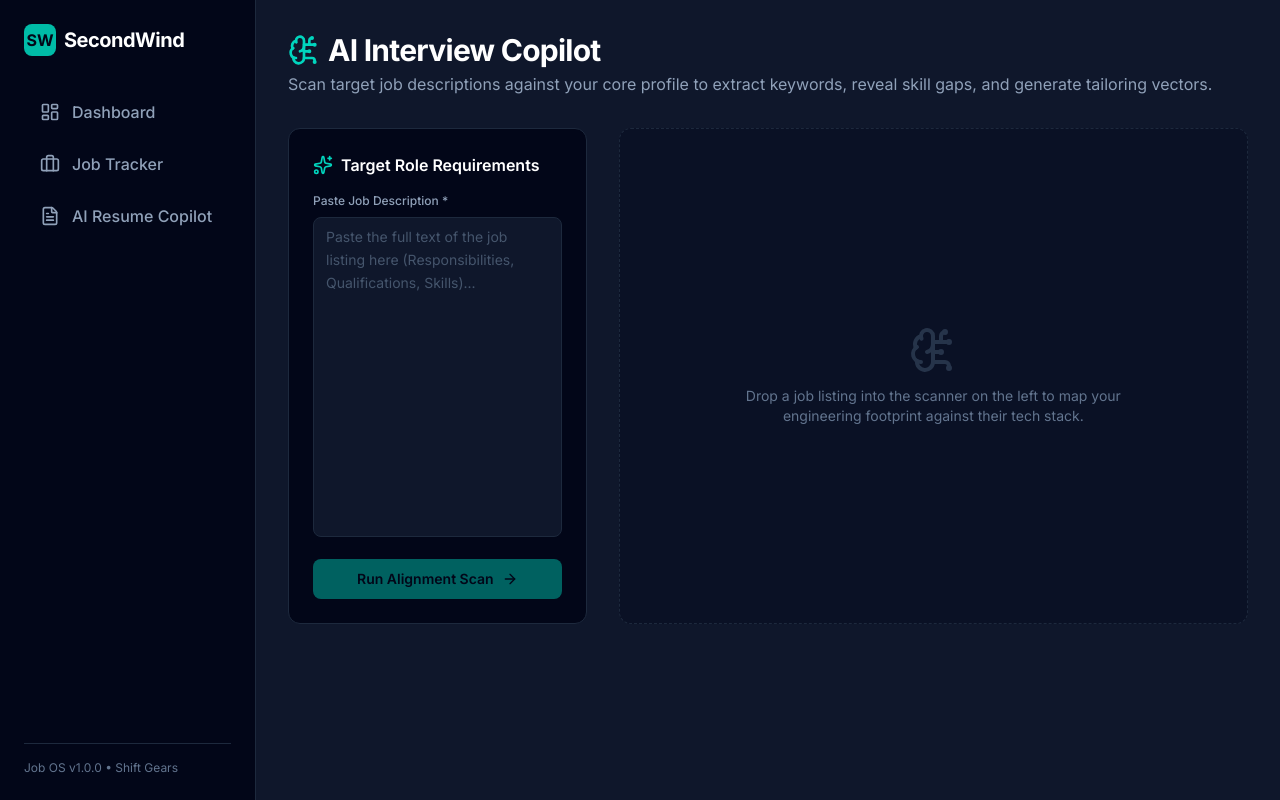
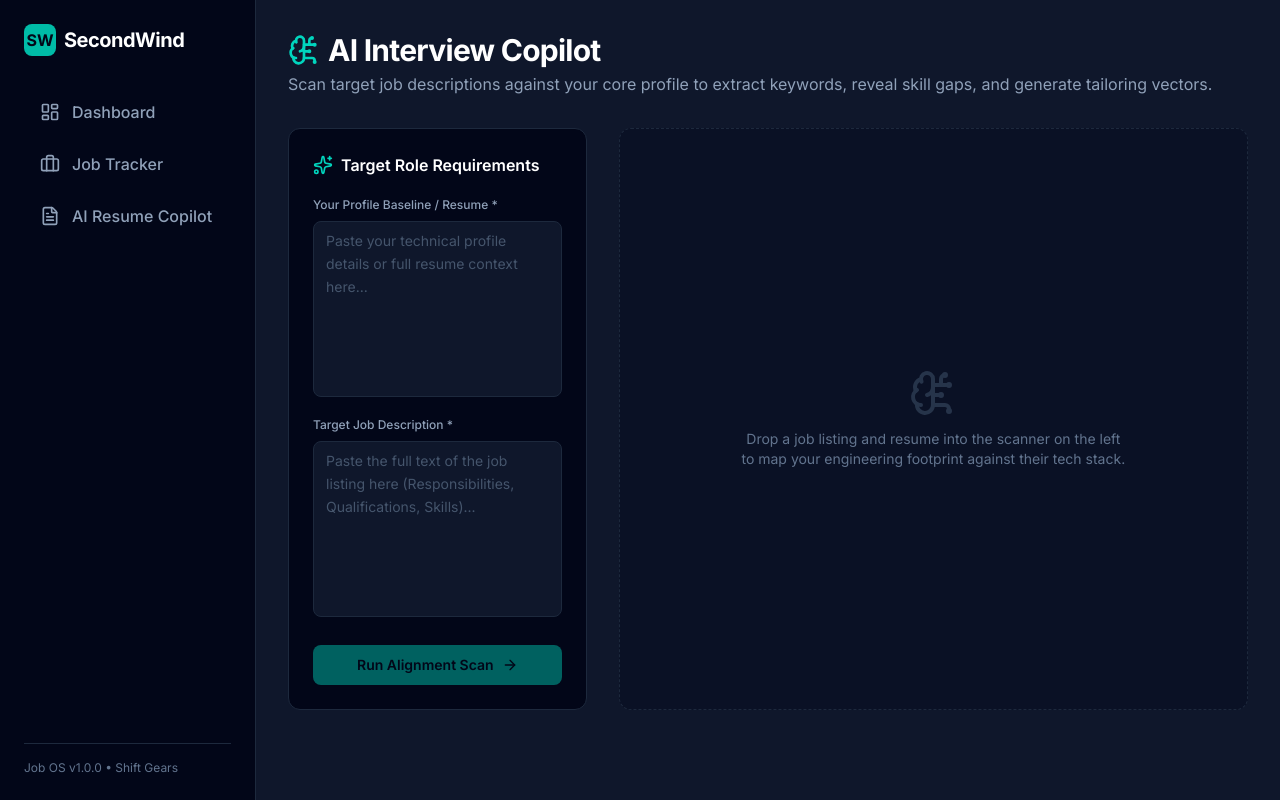
Before and after one commit to PKDev2026/SecondWind, a Next.js app in the folder frontend/: page /copilot in a window 1280 px wide. Built offline with nearby package versions, Linux system fonts and the light colour scheme.

Commit message:
Add functionality to call the llm for the resume prompt

```diff
--- a/frontend/app/copilot/page.tsx
+++ b/frontend/app/copilot/page.tsx
@@ -6,29 +6,43 @@ import { AnalysisResult } from '@/types';
 
 export default function Copilot() {
   const [jobDescription, setJobDescription] = useState('');
+  const [resumeText, setResumeText] = useState('');
   const [analyzing, setAnalyzing] = useState(false);
   const [results, setResults] = useState<AnalysisResult | null>(null);
 
   const handleAnalyze = async (e: React.FormEvent) => {
     e.preventDefault();
+
     if (!jobDescription.trim()) return;
 
     setAnalyzing(true);
 
-    // Fake timer to simulate the upcoming Spring Boot AI analysis payload
-    setTimeout(() => {
-      setResults({
-        matchScore: 74,
-        keywordsMatched: ['Java', 'Spring Boot', 'PostgreSQL', 'TypeScript', 'REST APIs'],
-        keywordsMissing: ['AWS (S3/EC2)', 'Docker', 'CI/CD Pipelines', 'Microservices Architecture'],
-        recommendations: [
-          'Highlight your experience deploying Spring Boot applications with PostgreSQL.',
-          'Add a section or project bullet point demonstrating your understanding of Docker containers.',
-          'Be prepared to speak on REST API design patterns and transaction management (@Transactional).'
-        ]
+    try {
+      // 1. Send a POST request to your Spring Boot backend
+      const response = await fetch('http://localhost:8080/api/copilot/analyze', {
+        method: 'POST',
+        headers: {
+          'Content-Type': 'application/json', // Tell Spring Boot we are sending JSON
+        },
+        // 2. Wrap the text in a JSON object matching the backend Map key
+        body: JSON.stringify({ jobDescription: jobDescription, resumeText: resumeText }),
       });
+      console.log(response);
+
+      if (!response.ok) {
+        throw new Error(`Server responded with status: ${response.status}`);
+      }
+
+      // 3. Parse the dynamic AI payload sent back by Gemini via CopilotService
+      const data = await response.json();
+      console.log(data);
+      setResults(data);
+
+    } catch (error) {
+      console.error("Failed to fetch AI analysis:", error);
+    } finally {
       setAnalyzing(false);
-    }, 1500);
+    }
   };
 
   return (
@@ -44,26 +58,38 @@ export default function Copilot() {
 
       <div className="grid grid-cols-1 gap-8 lg:grid-cols-3">
         {/* Input Panel */}
-        <div className="lg:col-span-1 space-y-4">
-          <form onSubmit={handleAnalyze} className="rounded-xl border border-slate-800 bg-slate-950 p-6 space-y-4 h-full flex flex-col">
+        <div className="lg:col-span-1">
+          <form onSubmit={handleAnalyze} className="rounded-xl border border-slate-800 bg-slate-950 p-6 space-y-5 h-full flex flex-col">
             <h3 className="text-base font-semibold text-white flex items-center gap-2">
               <Sparkles className="h-5 w-5 text-teal-400" /> Target Role Requirements
             </h3>
 
-            <div className="flex-1">
-              <label className="block text-xs font-medium text-slate-400 mb-2">Paste Job Description *</label>
+            {/* Top Half: Resume Input Box */}
+            <div className="flex-1 flex flex-col">
+              <label className="block text-xs font-medium text-slate-400 mb-2">Your Profile Baseline / Resume *</label>
+              <textarea
+                value={resumeText}
+                onChange={(e) => setResumeText(e.target.value)}
+                placeholder="Paste your technical profile details or full resume context here..."
+                className="w-full h-44 rounded-lg border border-slate-800 bg-slate-900 px-3 py-2 text-sm text-white placeholder-slate-600 focus:border-teal-500 focus:outline-none resize-none font-mono leading-relaxed"
+              />
+            </div>
+
+            {/* Bottom Half: Job Description Input Box */}
+            <div className="flex-1 flex flex-col">
+              <label className="block text-xs font-medium text-slate-400 mb-2">Target Job Description *</label>
               <textarea
                 value={jobDescription}
                 onChange={(e) => setJobDescription(e.target.value)}
                 placeholder="Paste the full text of the job listing here (Responsibilities, Qualifications, Skills)..."
-                className="w-full h-80 rounded-lg border border-slate-800 bg-slate-900 px-3 py-2 text-sm text-white placeholder-slate-600 focus:border-teal-500 focus:outline-none resize-none font-mono leading-relaxed"
+                className="w-full h-44 rounded-lg border border-slate-800 bg-slate-900 px-3 py-2 text-sm text-white placeholder-slate-600 focus:border-teal-500 focus:outline-none resize-none font-mono leading-relaxed"
               />
             </div>
 
             <button
               type="submit"
-              disabled={analyzing || !jobDescription.trim()}
-              className="w-full flex items-center justify-center gap-2 rounded-lg bg-teal-500 px-4 py-2.5 text-sm font-semibold text-slate-950 hover:bg-teal-400 transition-colors disabled:opacity-50 disabled:hover:bg-teal-500"
+              disabled={analyzing || !jobDescription.trim() || !resumeText.trim()}
+              className="w-full flex items-center justify-center gap-2 rounded-lg bg-teal-500 px-4 py-2.5 text-sm font-semibold text-slate-950 hover:bg-teal-400 transition-colors disabled:opacity-50 disabled:hover:bg-teal-500 mt-2"
             >
               {analyzing ? 'Analyzing Vector Alignment...' : 'Run Alignment Scan'}
               <ArrowRight className="h-4 w-4" />
@@ -76,7 +102,7 @@ export default function Copilot() {
           {!results && !analyzing ? (
             <div className="rounded-xl border border-dashed border-slate-800 bg-slate-950/30 p-12 text-center text-slate-500 h-full flex flex-col justify-center items-center space-y-3">
               <BrainCircuit className="h-12 w-12 text-slate-700 animate-pulse" />
-              <p className="max-w-sm text-sm">Drop a job listing into the scanner on the left to map your engineering footprint against their tech stack.</p>
+              <p className="max-w-sm text-sm">Drop a job listing and resume into the scanner on the left to map your engineering footprint against their tech stack.</p>
             </div>
           ) : analyzing ? (
             <div className="rounded-xl border border-slate-800 bg-slate-950 p-12 text-center text-slate-500 h-full flex flex-col justify-center items-center space-y-4">
```
